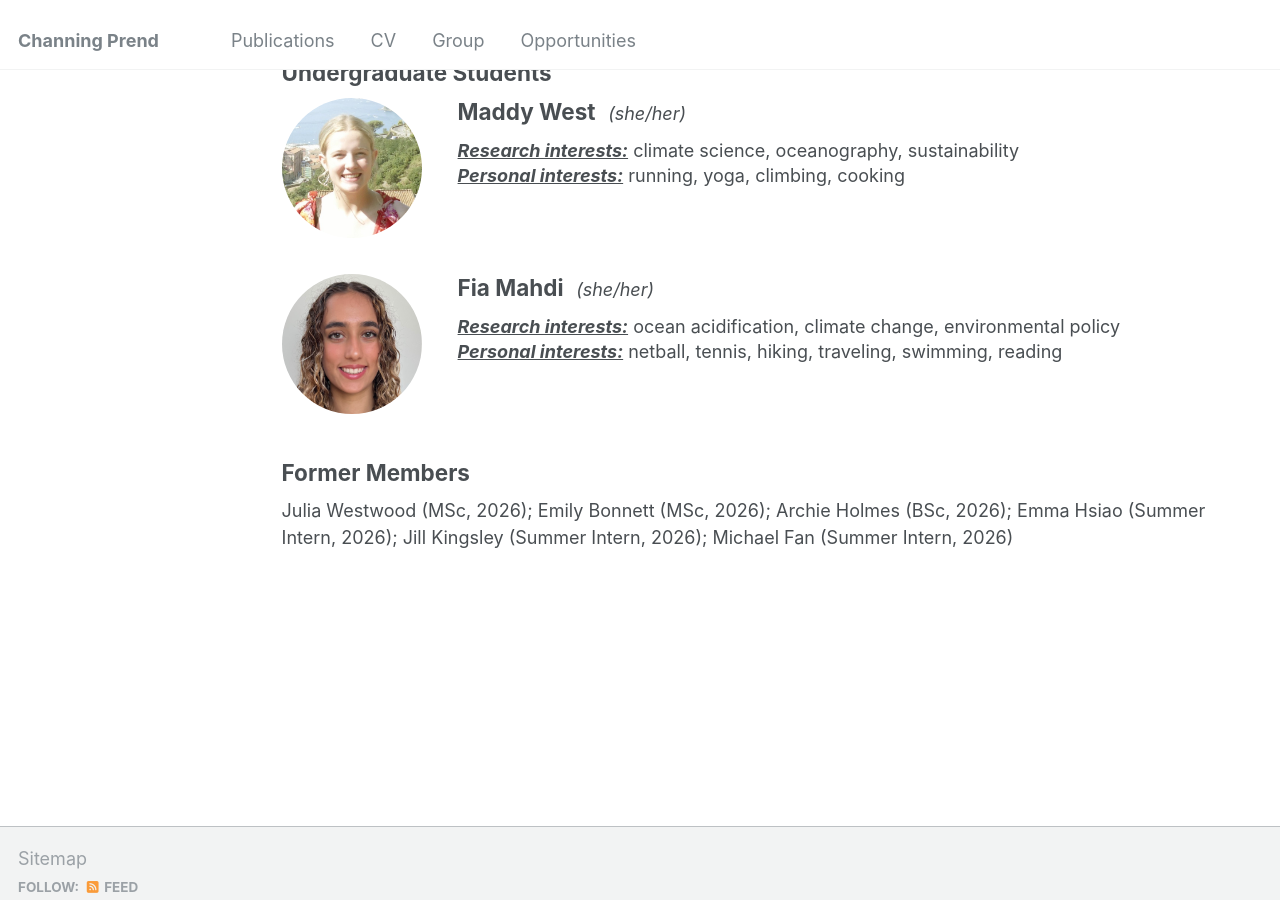
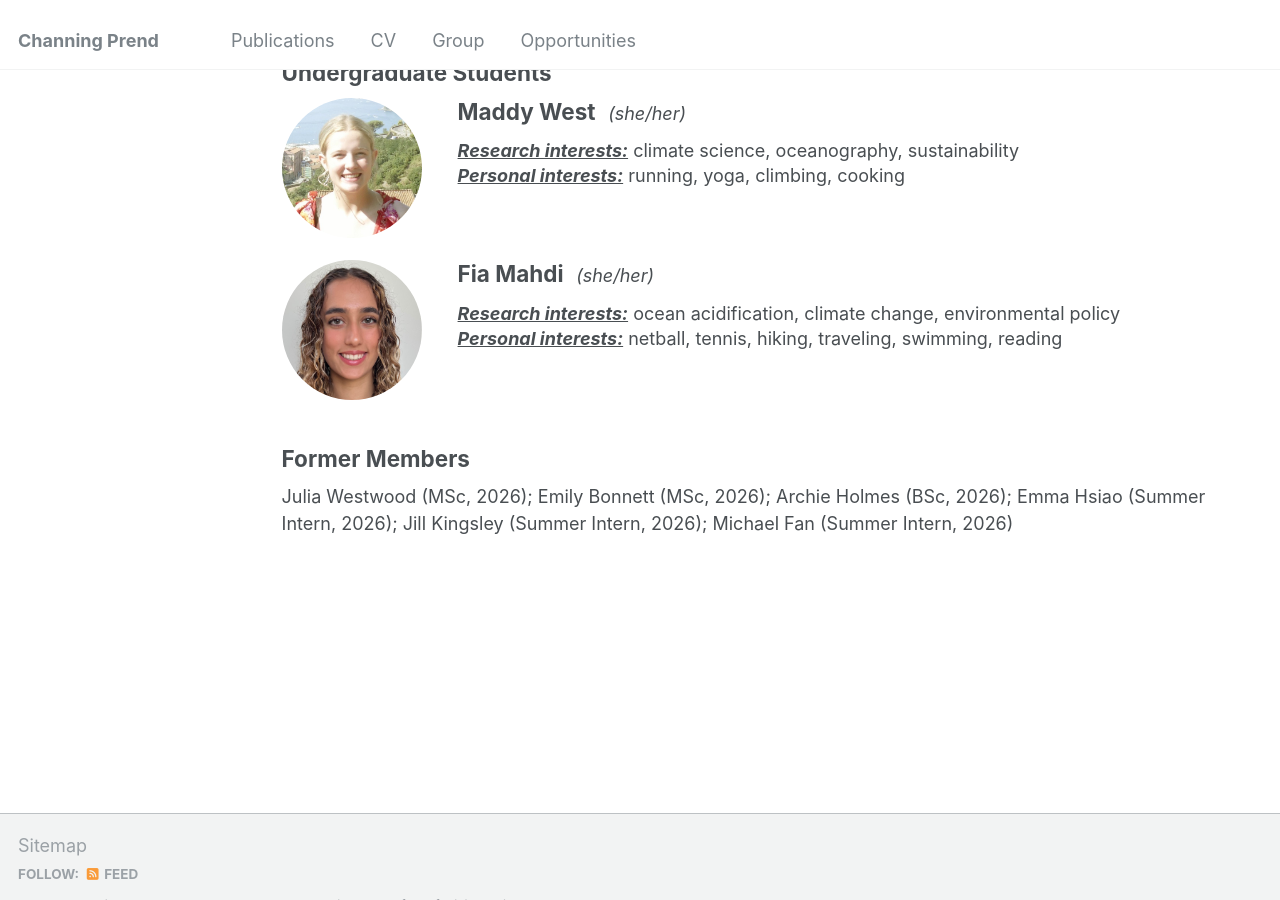
Before and after one commit to cprend/cprend.github.io, a Jekyll site: the page built from _pages/group.md, in a window 1280 px wide and 900 px high, scrolled down 564 px. Built offline with Jekyll 4.4.1, drawn with Linux system fonts in a browser that asks for light colours.

Commit message:
Update group.md

```diff
--- a/_pages/group.md
+++ b/_pages/group.md
@@ -75,7 +75,7 @@
 
 </div>
 
-<div class="group-member" style="margin-top: 2em;">
+<div class="group-member" style="margin-top: 1.25em;">
 
   <img src="/images/fiam.png"
        alt="Fia Mahdi"
```
